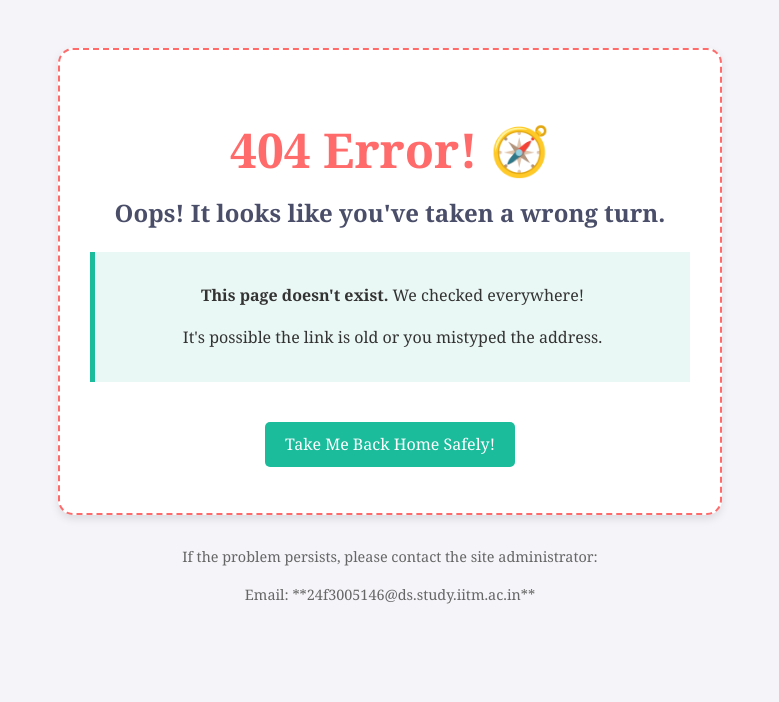
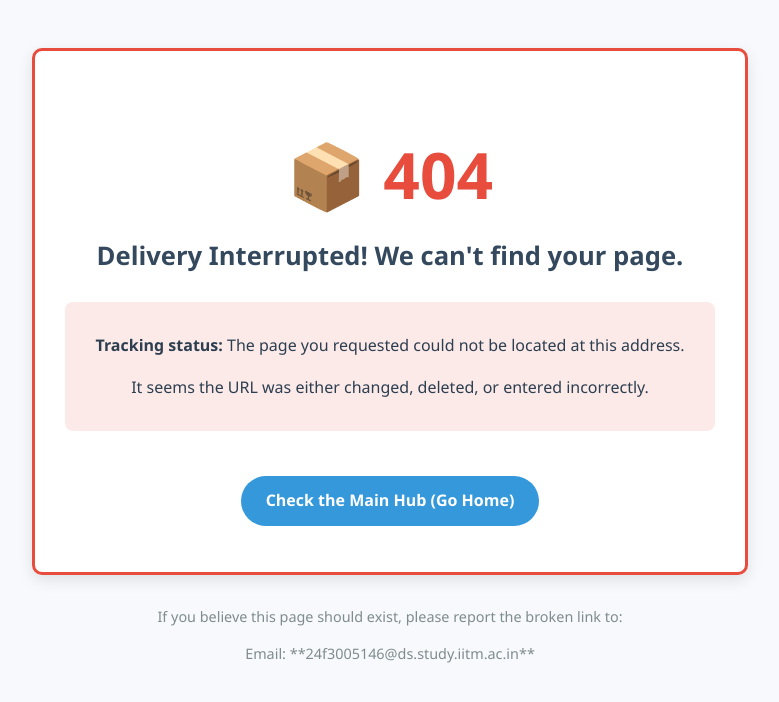
Before and after one commit to 24f3005146-coder/g1q6, a plain HTML site: page 404.html in a window 1280 px wide. Shown: the whole page, without its empty margins (250-1029 px from the left). Drawn offline with Linux system fonts and the light colour scheme.

Commit message:
Revise 404 page for package delivery context
Updated the 404 error page to reflect a package delivery theme with new styling and messaging.

```diff
--- a/404.html
+++ b/404.html
@@ -3,74 +3,75 @@
 <head>
     <meta charset="UTF-8">
     <meta name="viewport" content="width=device-width, initial-scale=1.0">
-    <title>404 - Lost in the Digital Wilderness</title>
+    <title>404 - Package Not Delivered</title>
     <style>
         body {
-            font-family: 'Georgia', serif;
+            font-family: 'Segoe UI', Tahoma, Geneva, Verdana, sans-serif;
             line-height: 1.6;
             padding: 40px;
             text-align: center;
-            background-color: #f4f4f9;
-            color: #333;
+            background-color: #f7f9fc;
+            color: #2c3e50;
         }
         .container {
-            max-width: 600px;
+            max-width: 650px;
             margin: 0 auto;
-            border: 2px dashed #ff6b6b;
+            border: 3px solid #e74c3c; /* Red for error */
             padding: 30px;
-            border-radius: 15px;
+            border-radius: 10px;
             background-color: #fff;
-            box-shadow: 0 4px 8px rgba(0, 0, 0, 0.1);
+            box-shadow: 0 5px 15px rgba(0, 0, 0, 0.1);
         }
         h1 {
-            color: #ff6b6b;
-            font-size: 3em;
-            margin-bottom: 5px;
+            color: #e74c3c;
+            font-size: 4em;
+            margin-bottom: 0;
         }
         h2 {
-            color: #4a4e69;
-            font-size: 1.5em;
-            margin-top: 0;
+            color: #34495e;
+            font-size: 1.6em;
+            margin-top: 10px;
         }
-        .helpful-tip {
-            margin: 20px 0;
+        .message {
+            margin: 25px 0;
             padding: 15px;
-            background-color: #eaf8f5;
-            border-left: 5px solid #1abc9c;
+            background-color: #fceae8;
+            border-radius: 8px;
         }
         .home-link a {
             display: inline-block;
             margin-top: 20px;
-            padding: 10px 20px;
-            background-color: #1abc9c;
+            padding: 12px 25px;
+            background-color: #3498db;
             color: white;
             text-decoration: none;
-            border-radius: 5px;
+            border-radius: 50px; /* Pill shape */
+            font-weight: bold;
             transition: background-color 0.3s;
         }
         .home-link a:hover {
-            background-color: #16a085;
+            background-color: #2980b9;
         }
-        footer { margin-top: 30px; font-size: 0.9em; color: #666; }
+        footer { margin-top: 30px; font-size: 0.9em; color: #7f8c8d; }
     </style>
 </head>
 <body>
     <div class="container">
-        <h1>404 Error! 🧭</h1>
-        <h2>Oops! It looks like you've taken a wrong turn.</h2>
+        <h1>📦 404</h1>
+        <h2>Delivery Interrupted! We can't find your page.</h2>
 
-        <div class="helpful-tip">
-            <p><strong>This page doesn't exist.</strong> We checked everywhere!</p>
-            <p>It's possible the link is old or you mistyped the address.</p>
+        <div class="message">
+            <p><strong>Tracking status:</strong> The page you requested could not be located at this address.</p>
+            <p>It seems the URL was either changed, deleted, or entered incorrectly.</p>
         </div>
 
         <p class="home-link">
-            <a href="/">Take Me Back Home Safely!</a>
+            <a href="/">Check the Main Hub (Go Home)</a>
         </p>
 
     </div>
     <footer>
-        <p>If the problem persists, please contact the site administrator:</p>
+        <p>If you believe this page should exist, please report the broken link to:</p>
         <p>Email: **24f3005146@ds.study.iitm.ac.in**</p>
     </footer>
 </body>
```
